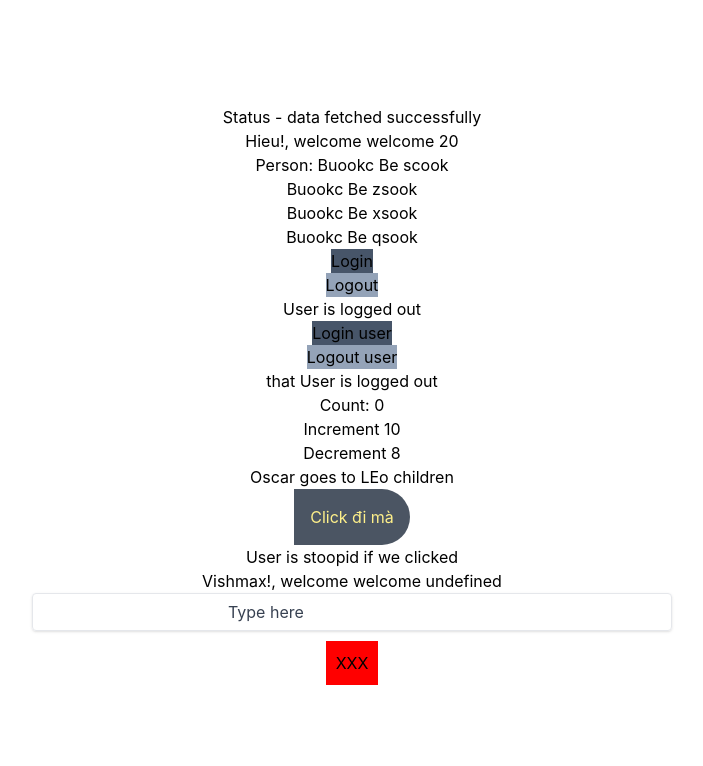
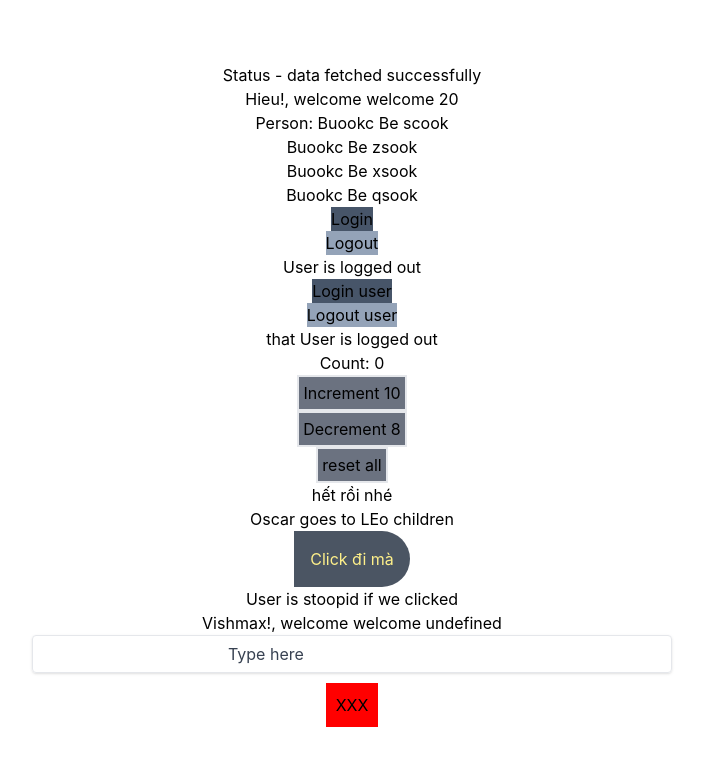
Before and after one commit to trantrunghieuvns/learning-typescript-codeevolution, a React (Create React App) app: page / in a window 1280 px wide. Shown: the top 766 px of the page, without its empty margins (288-991 px from the left). Built offline with nearby package versions, Linux system fonts and the light colour scheme.

Commit message:
useReducer 2

```diff
--- a/src/state/useReducer_Example/DispatchReducerAction.tsx
+++ b/src/state/useReducer_Example/DispatchReducerAction.tsx
@@ -1,5 +1,8 @@
 import React, { useReducer } from 'react'
-import { initialState, ReducerExample } from './ReducerAction'
+import { ReducerExample } from './ReducerAction'
+import { initialState } from './ReducerAction'
+
+
 
 export const ReducerCounter = () => {
     const [state, dispatch] = useReducer(ReducerExample, initialState)
@@ -7,12 +10,20 @@ export const ReducerCounter = () => {
         <>
             Count: {state.count}
             {/*  receive action.type from reducerAction > get type and write it down here */}
-            <button onClick={() => dispatch({ type: 'increment', payload: 10 })}>
+            <button className='border-2 bg-gray-500 p-1 ' onClick={() => dispatch({ type: 'increment', payload: 10 })}>
                 Increment 10
             </button>
-            <button onClick={() => dispatch({ type: 'decrement', payload: 4 })}>
+            <button className='border-2 bg-gray-500 p-1' onClick={() => dispatch({ type: 'decrement', payload: 4 })}>
                 Decrement 8
             </button>
+
+            <button className='border-2 bg-gray-500 p-1 ' onClick={() => dispatch({ type: 'reset', payload: 0 })}>
+                reset all
+            </button>
+            <div>
+                {state.count === 0 ? 'hết rồi nhé' : 'chưa chắc đã hết đâu'}
+            </div>
+
         </>
     )
 }
--- a/src/state/useReducer_Example/ReducerAction.tsx
+++ b/src/state/useReducer_Example/ReducerAction.tsx
@@ -1,19 +1,25 @@
 type CounterState = {
     count: number
+
 }
 type CounterAction = {
-    type: string
+    type: 'increment' | 'decrement' | 'reset' // its string beforehand
     payload: number
 }
 
 export const initialState = { count: 0 }
 
 export function ReducerExample(state: CounterState, action: CounterAction) {
-    switch (action.type) { // give this action.type => type in dispatchAction file
+    switch (action.type) { // give this action.type types in dispatchAction file
         case 'increment':
             return { count: state.count + action.payload }
         case 'decrement':
-            return { count: state.count - action.payload }
+            return { count: state.count + action.payload }
+        case 'reset':
+            return {
+                count: state.count * 0,
+                payload: 0
+            }
 
         default:
             return state
```
